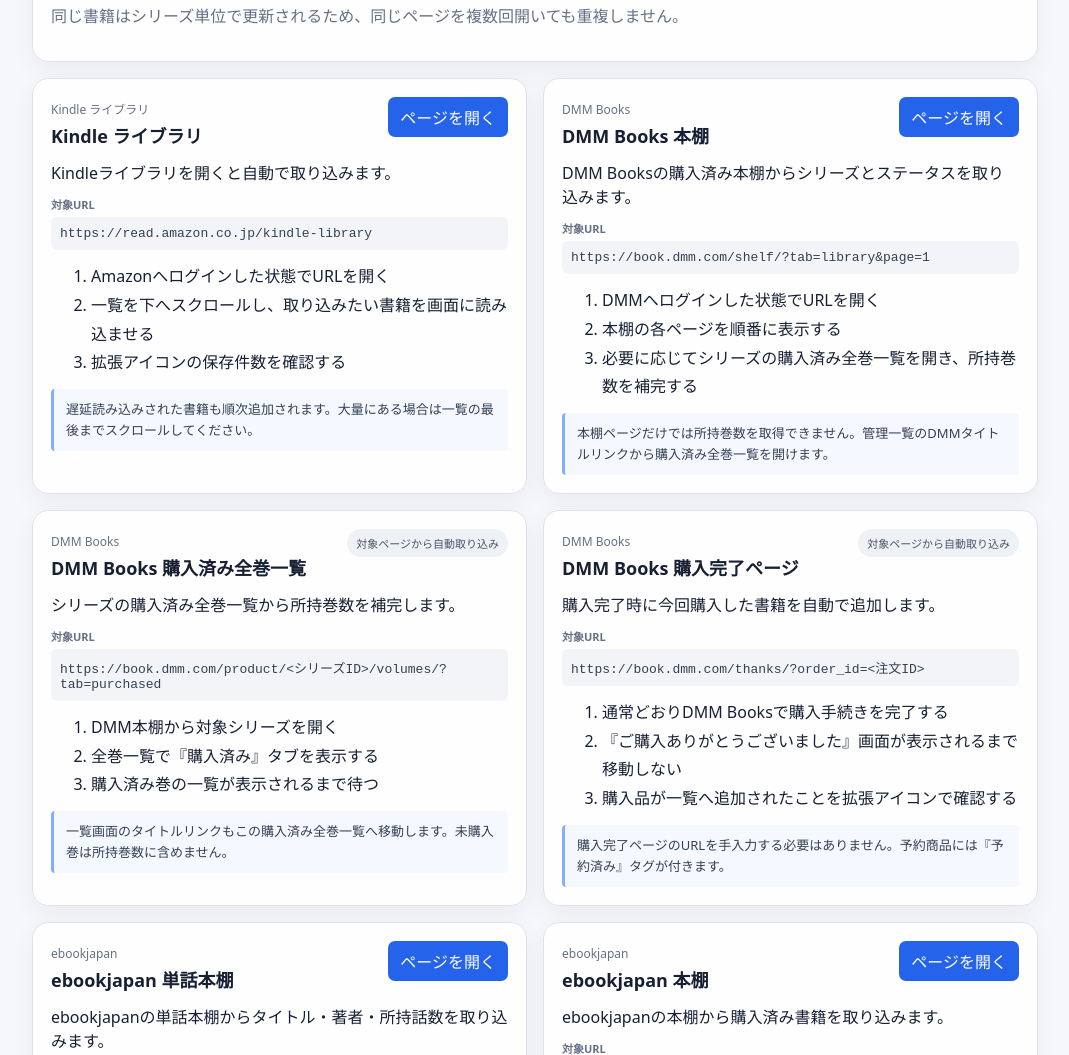
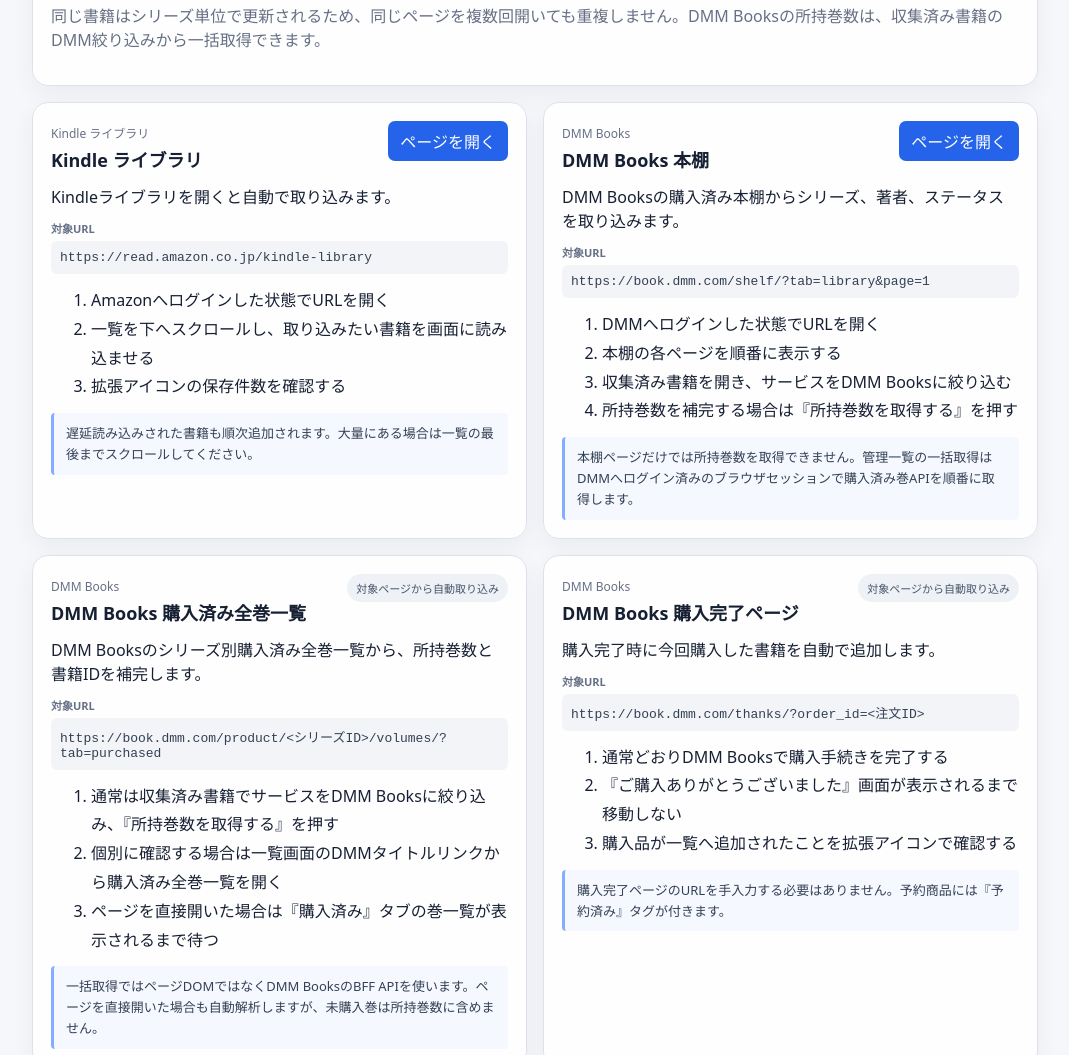
Before and after one commit to sasazame/e-book-list-manager, a browser extension: page extension/guide.html in a window 1280 px wide. Shown: the part 344-1399 px from the top of the page, without its empty margins (105-1174 px from the left). Drawn offline with Linux system fonts and the light colour scheme.

Commit message:
Update DMM Books import guide

```diff
--- a/extension/background.js
+++ b/extension/background.js
@@ -137,7 +137,10 @@
       const existing = rules.find((rule) => rule.id === defaultRule.id);
       if (!existing) rules.push(defaultRule);
       else if (current.rulesVersion < 7 && defaultRule.id === "ebookjapan") Object.assign(existing, defaultRule);
-      else mergeDefaultRuleUpdates(existing, defaultRule);
+      else {
+        mergeDefaultRuleUpdates(existing, defaultRule);
+        if (current.rulesVersion < 13 && /^dmm-books/.test(defaultRule.id) && defaultRule.importGuide) existing.importGuide = defaultRule.importGuide;
+      }
     }
     const update = { rules, rulesVersion: globalThis.EBOOK_RULES_VERSION };
     if (current.rulesVersion < 9) update.books = reindexBooks(current.books || {}, rules);
--- a/extension/default-rules.js
+++ b/extension/default-rules.js
@@ -1,5 +1,5 @@
 (function (root) {
-  root.EBOOK_RULES_VERSION = 12;
+  root.EBOOK_RULES_VERSION = 13;
   root.EBOOK_DEFAULT_RULES = [
     {
       "id": "kindle",
@@ -122,13 +122,14 @@
       ],
       "importGuide": {
         "url": "https://book.dmm.com/shelf/?tab=library&page=1",
-        "summary": "DMM Booksの購入済み本棚からシリーズとステータスを取り込みます。",
+        "summary": "DMM Booksの購入済み本棚からシリーズ、著者、ステータスを取り込みます。",
         "steps": [
           "DMMへログインした状態でURLを開く",
           "本棚の各ページを順番に表示する",
-          "必要に応じてシリーズの購入済み全巻一覧を開き、所持巻数を補完する"
+          "収集済み書籍を開き、サービスをDMM Booksに絞り込む",
+          "所持巻数を補完する場合は『所持巻数を取得する』を押す"
         ],
-        "note": "本棚ページだけでは所持巻数を取得できません。管理一覧のDMMタイトルリンクから購入済み全巻一覧を開けます。"
+        "note": "本棚ページだけでは所持巻数を取得できません。管理一覧の一括取得はDMMへログイン済みのブラウザセッションで購入済み巻APIを順番に取得します。"
       },
       "parser": "dom",
       "bookSelector": "[data-testid='purchasable-library-book']",
@@ -228,13 +229,13 @@
       ],
       "importGuide": {
         "url": "https://book.dmm.com/product/<シリーズID>/volumes/?tab=purchased",
-        "summary": "シリーズの購入済み全巻一覧から所持巻数を補完します。",
+        "summary": "DMM Booksのシリーズ別購入済み全巻一覧から、所持巻数と書籍IDを補完します。",
         "steps": [
-          "DMM本棚から対象シリーズを開く",
-          "全巻一覧で『購入済み』タブを表示する",
-          "購入済み巻の一覧が表示されるまで待つ"
+          "通常は収集済み書籍でサービスをDMM Booksに絞り込み、『所持巻数を取得する』を押す",
+          "個別に確認する場合は一覧画面のDMMタイトルリンクから購入済み全巻一覧を開く",
+          "ページを直接開いた場合は『購入済み』タブの巻一覧が表示されるまで待つ"
         ],
-        "note": "一覧画面のタイトルリンクもこの購入済み全巻一覧へ移動します。未購入巻は所持巻数に含めません。"
+        "note": "一括取得ではページDOMではなくDMM BooksのBFF APIを使います。ページを直接開いた場合も自動解析しますが、未購入巻は所持巻数に含めません。"
       },
       "parser": "dom",
       "bookSelector": "[data-testid='purchased-volume-book']",
--- a/extension/guide.html
+++ b/extension/guide.html
@@ -1,5 +1,5 @@
 <!doctype html><html lang="ja"><head><meta charset="utf-8"><meta name="viewport" content="width=device-width"><link rel="stylesheet" href="common.css"><title>取り込みガイド</title></head><body>
 <header class="topbar"><h1>取り込みガイド</h1><div class="actions"><button class="secondary" id="manager">収集済み書籍</button><button class="secondary" id="options">解析ルール</button></div></header>
-<main class="container guide-container"><section class="card guide-intro"><h2>使い方</h2><p>下記のURLをChromeで開くと、自動的にページを解析して拡張機能内へ保存します。先に各サービスへログインしてください。</p><ol><li>対象サービスへログインする</li><li>下記の「ページを開く」から対象ページを表示する</li><li>ページの読み込みが完了するまで待つ</li><li>拡張アイコンまたは「収集済み書籍」で件数を確認する</li></ol><p class="muted">同じ書籍はシリーズ単位で更新されるため、同じページを複数回開いても重複しません。</p></section>
-<div id="guides" class="guide-grid"></div><section class="card"><h2>取り込めない場合</h2><ul class="troubleshoot"><li>対象サービスへログインできているか確認する</li><li>拡張機能を更新した直後は対象ページを再読み込みする</li><li>Kindleは一覧をスクロールし、書籍を実際に読み込ませる</li><li>DMMは本棚を取り込んだ後、必要なシリーズの購入済み全巻一覧を表示する</li><li>ebookjapanはリストビューと本棚ビューの両方を表示し、著者名と巻数を補完する</li><li>ページ構成が変わった場合は解析ルールのセレクタを確認する</li></ul></section></main>
+<main class="container guide-container"><section class="card guide-intro"><h2>使い方</h2><p>下記の対象ページをChromeで開くと、自動的にページを解析して拡張機能内へ保存します。先に各サービスへログインしてください。</p><ol><li>対象サービスへログインする</li><li>下記の「ページを開く」から対象ページを表示する</li><li>ページの読み込みが完了するまで待つ</li><li>拡張アイコンまたは「収集済み書籍」で件数を確認する</li></ol><p class="muted">同じ書籍はシリーズ単位で更新されるため、同じページを複数回開いても重複しません。DMM Booksの所持巻数は、収集済み書籍のDMM絞り込みから一括取得できます。</p></section>
+<div id="guides" class="guide-grid"></div><section class="card"><h2>取り込めない場合</h2><ul class="troubleshoot"><li>対象サービスへログインできているか確認する</li><li>拡張機能を更新した直後は対象ページを再読み込みする</li><li>Kindleは一覧をスクロールし、書籍を実際に読み込ませる</li><li>DMMの所持巻数は、本棚を取り込んだ後に収集済み書籍でDMM Booksを選び「所持巻数を取得する」を実行する</li><li>DMMの一括取得に失敗する場合はDMMへログインし直してから再実行する</li><li>ebookjapanはリストビューと本棚ビューの両方を表示し、著者名と巻数を補完する</li><li>ページ構成が変わった場合は解析ルールのセレクタを確認する</li></ul></section></main>
 <script src="default-rules.js"></script><script src="guide.js"></script></body></html>
```
Also changed, not shown: README.md.
